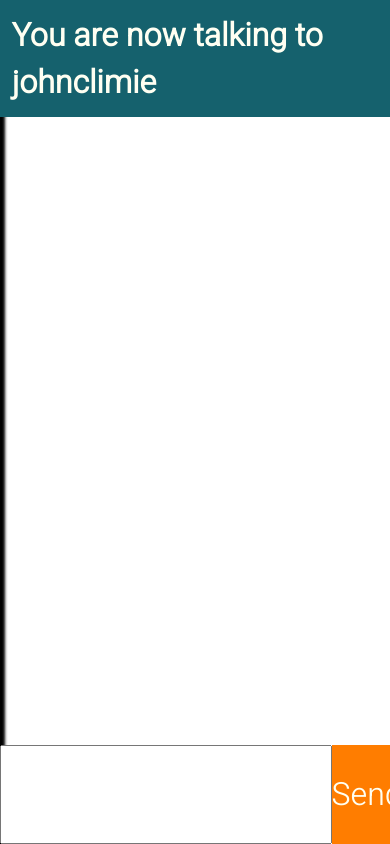
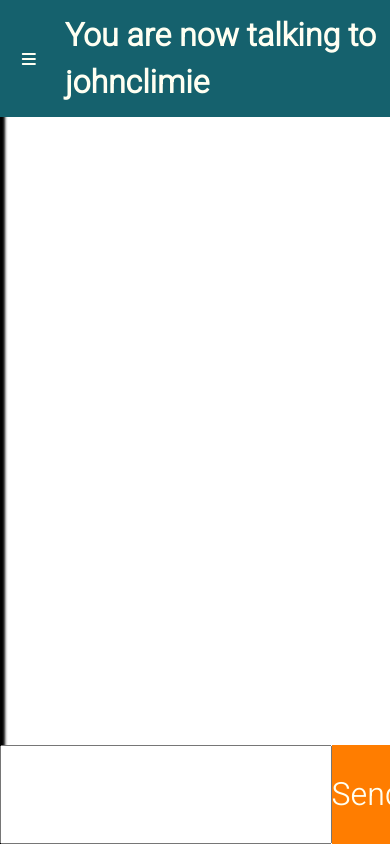
Before and after one commit to johnclimie/Project3FrontEnd, a React (Create React App) app: page /home in a window 390 px wide. Built offline with nearby package versions, Linux system fonts and the light colour scheme.

Commit message:
Added hamburger menu icon

```diff
--- a/package.json
+++ b/package.json
@@ -3,6 +3,9 @@
   "version": "0.1.0",
   "private": true,
   "dependencies": {
+    "@fortawesome/fontawesome-svg-core": "^6.1.1",
+    "@fortawesome/free-solid-svg-icons": "^6.1.1",
+    "@fortawesome/react-fontawesome": "^0.1.18",
     "@testing-library/jest-dom": "^5.16.3",
     "@testing-library/react": "^12.1.4",
     "@testing-library/user-event": "^13.5.0",
--- a/src/index.css
+++ b/src/index.css
@@ -178,6 +178,14 @@
     padding: 3% 0% 3% 3%;
 }
 
+#nav-logo {
+    display: flex;
+    font-weight: bolder;
+    width: 10%;
+    align-items: center;
+    margin-right: 5%;
+}
+
 #message-input {
     width: 100%;
     display: flex;
--- a/src/pages/Home.js
+++ b/src/pages/Home.js
@@ -1,4 +1,6 @@
 import React from 'react';
+import { FontAwesomeIcon } from '@fortawesome/react-fontawesome';
+import { faBars } from '@fortawesome/free-solid-svg-icons';
 
 const Home = () => {
     return (
@@ -26,6 +28,9 @@
 
             <div id="message-board">
                 <header id="message-header">
+                    <span id="nav-logo">
+                        <FontAwesomeIcon icon={ faBars } />
+                    </span>
                     <h1>You are now talking to johnclimie</h1>
                 </header>
 
```
Also changed, not shown: 1 other file (tests, documents, lock files or other folders).
